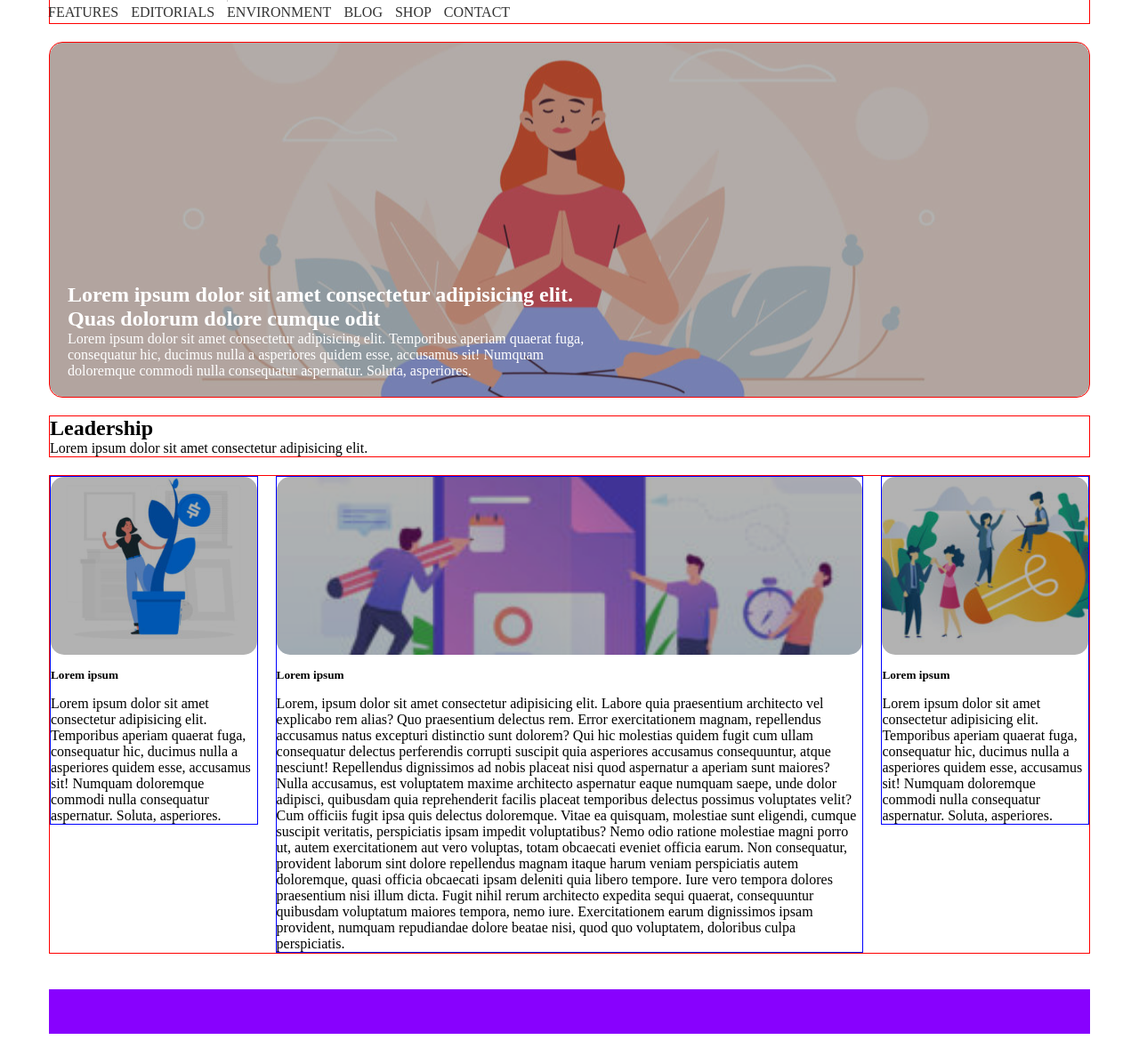
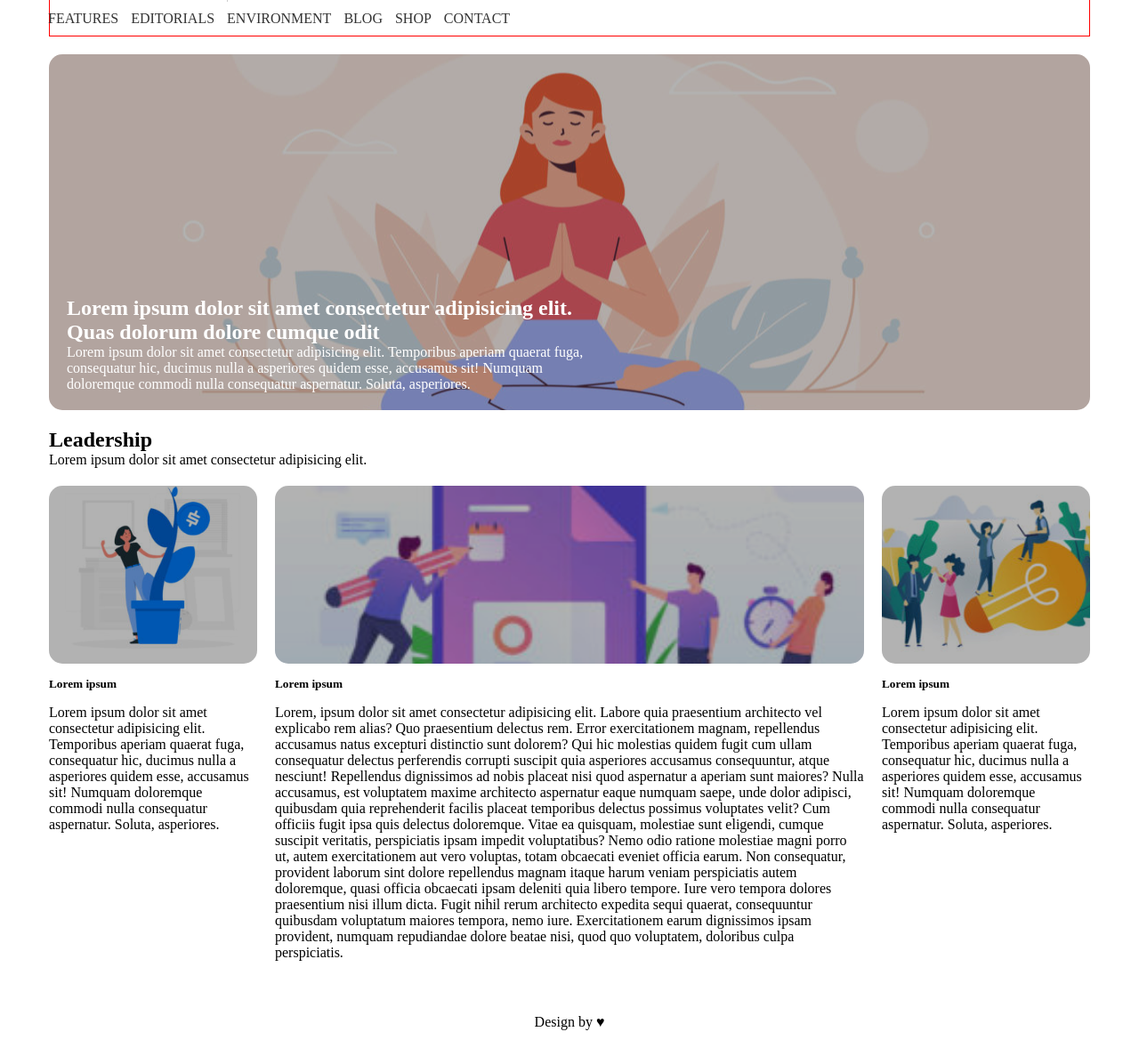
Before and after one commit to ddecataldo/htmlcss-wp, a plain HTML site: page index.html in a window 1280 px wide. Shown: the part 83-1261 px from the top of the page at 89% size. Drawn offline with Linux system fonts and the light colour scheme.

Commit message:
Aggiunto testo footer

```diff
--- a/css/styles.css
+++ b/css/styles.css
@@ -22,13 +22,15 @@ header{
     border: 1px solid red;
 }
 footer{
-    height: 50px;
-    background-color: #8801fe;
     margin-top: 20px;
+    padding: 20px;
 }
 /**********************
 ID
 **********************/
+#footer span{
+    color: red;
+}
 
 /**********************
 CLASSI
@@ -46,7 +48,7 @@ CLASSI
 /* navbar */
 nav ul{
     list-style: none;
-    margin: -7px;
+    margin: 0 -7px;
     display: inline-block;
 }
 nav ul li{
@@ -129,9 +131,12 @@ margin: 0 20px;
     margin-left: auto;
     margin-right: auto;
 }
-.borderRed{
+/*.borderRed{
     border: 1px solid red;
 }
 .borderBlue{
     border: 1px solid blue;
+}*/
+.text-center{
+    text-align: center;
 }
--- a/index.html
+++ b/index.html
@@ -94,7 +94,9 @@
         </div>
 
     </main>
-    <footer class="container"></footer>
+    <footer class="container">
+        <p class="text-center">Design by <span>&hearts;</span></p>
+    </footer>
 
 </body>
 </html>
```
